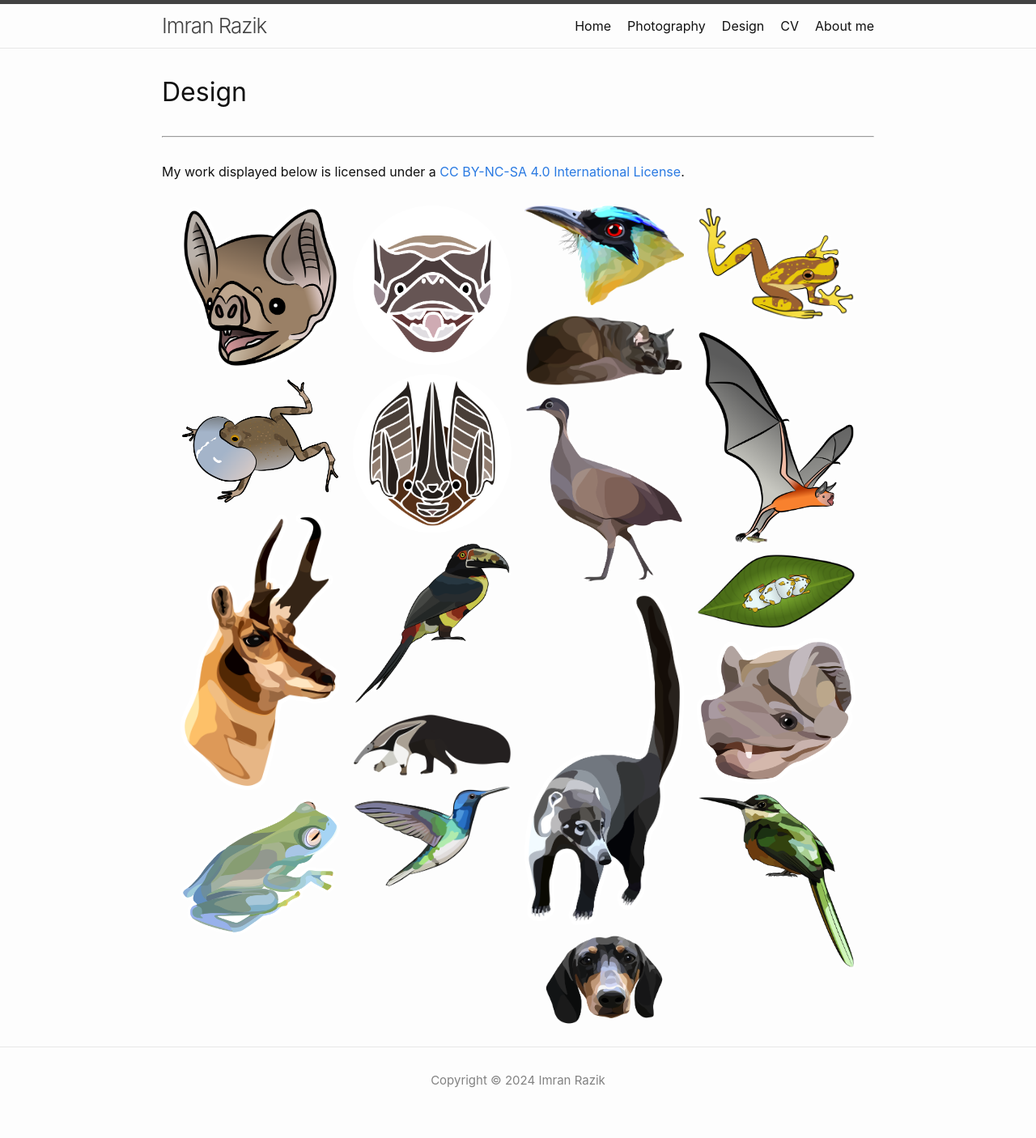
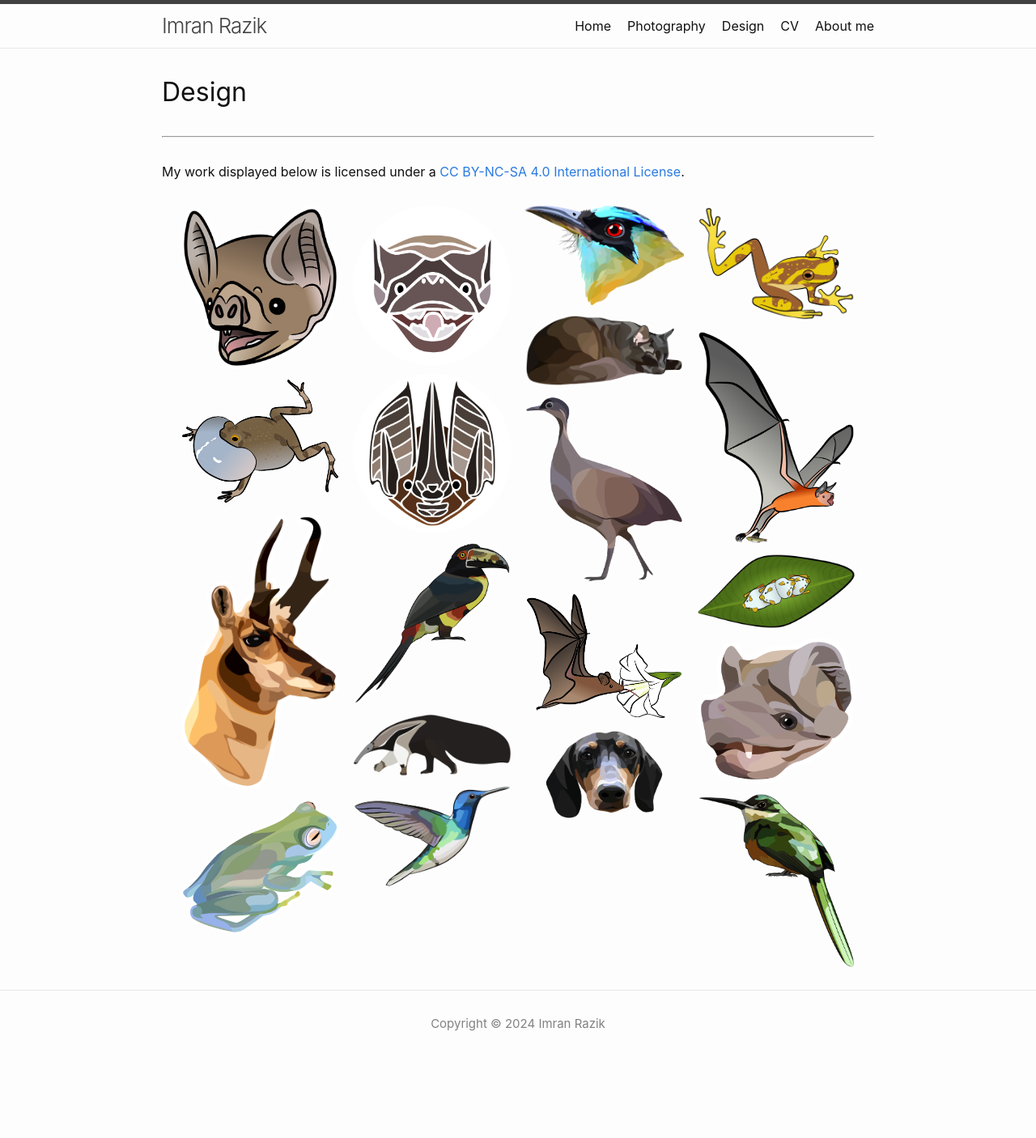
Before and after one commit to imranrazik/imranrazik.github.io, a Jekyll site: the page built from Design.md, in a window 1280 px wide. Shown: the whole page at 81% size. Built offline with Jekyll 4.4.1, drawn with Linux system fonts in a browser that asks for light colours; our own code applies the rules of GitHub Pages for plain Markdown files; after the commit the page ends 1337 px from its top, so only the background shows below that.

Commit message:
Update Design.md

```diff
--- a/Design.md
+++ b/Design.md
@@ -24,7 +24,7 @@ My work displayed below is licensed under a [CC BY-NC-SA 4.0 International Licen
     <img src="/assets/illustrations/motmot.png" loading="lazy" decoding="async" style="width:100%">
     <img src="/assets/illustrations/cat.png" loading="lazy" decoding="async" style="width:100%">
     <img src="/assets/illustrations/tinamou.png" loading="lazy" decoding="async" style="width:100%">
-    <img src="/assets/illustrations/coati.png" loading="lazy" decoding="async" style="width:100%">
+    <img src="/assets/illustrations/glossophagaoffset.png" loading="lazy" decoding="async" style="width:100%">
     <img src="/assets/illustrations/wellington.png" loading="lazy" decoding="async" style="width:100%">
   </div>
   <div class="column">
```
